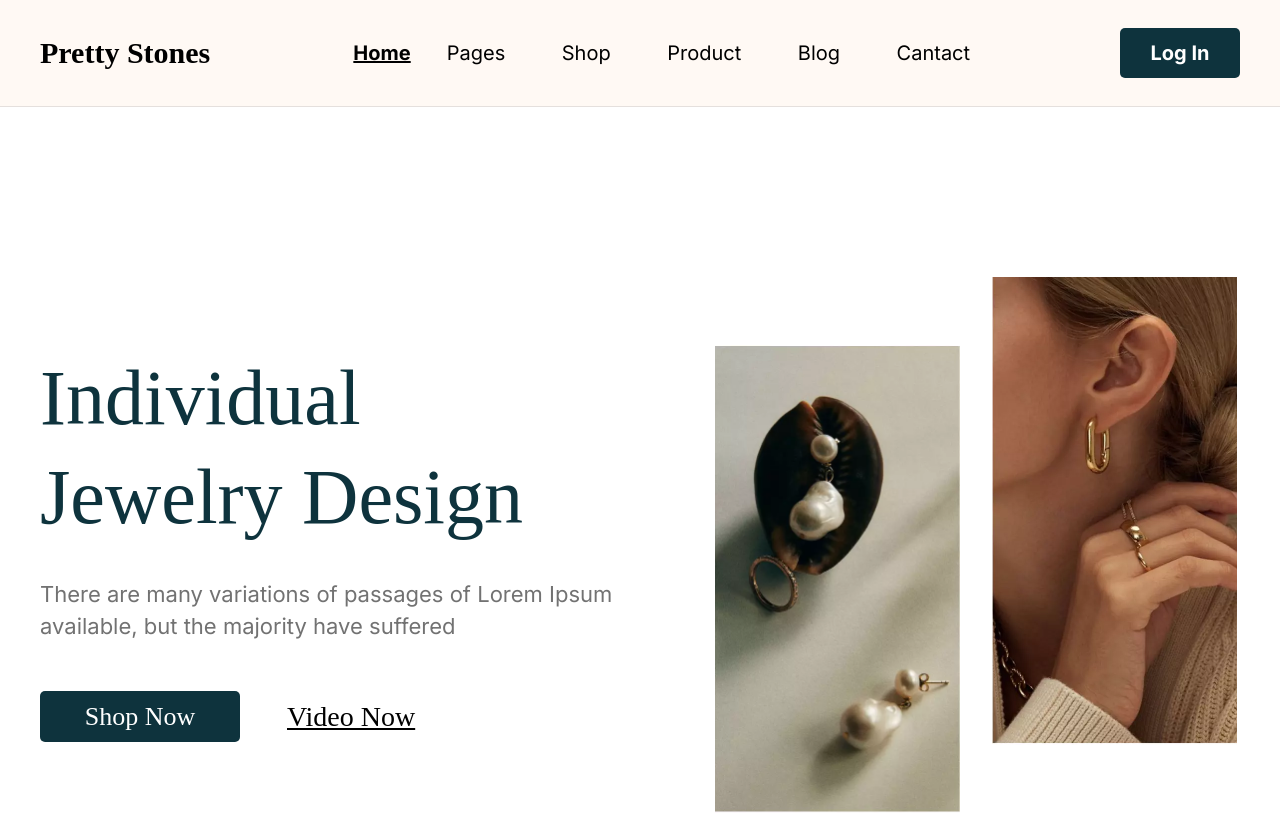
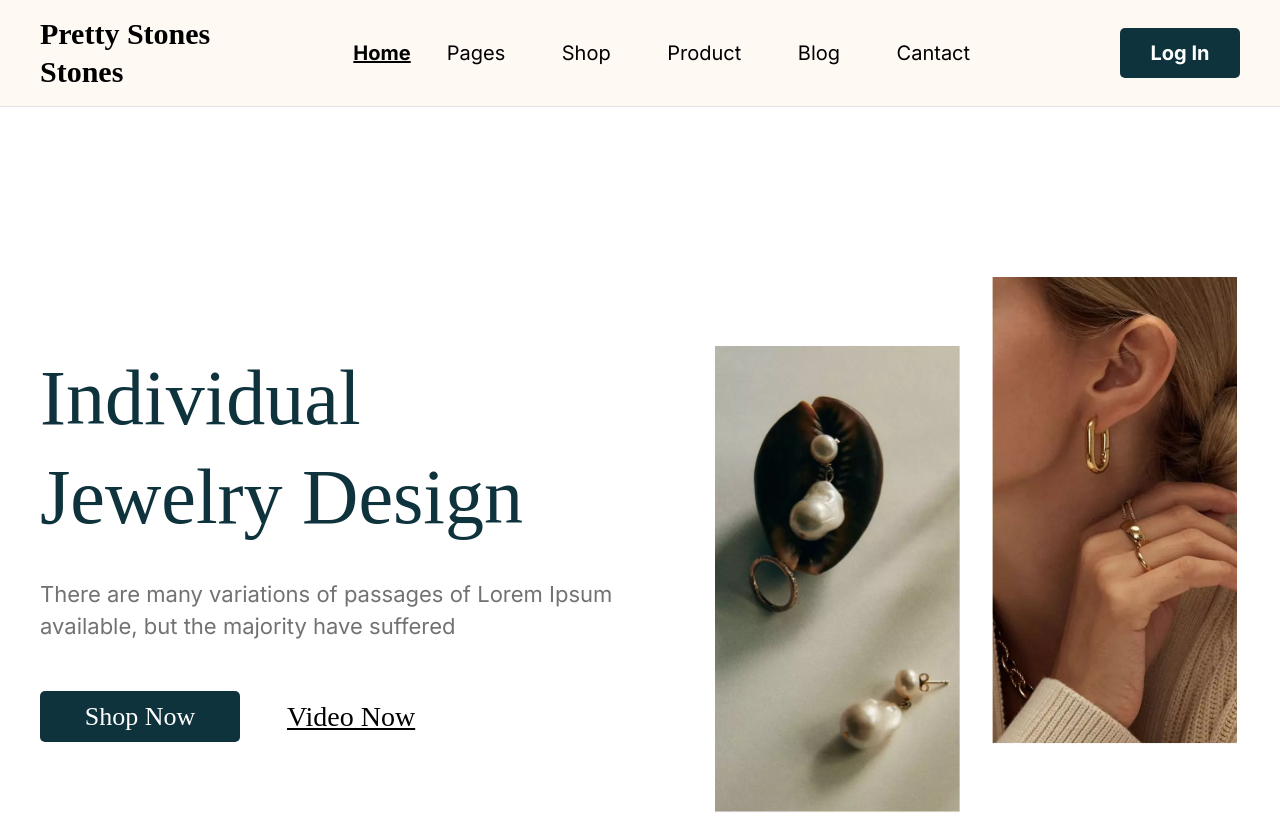
Before and after one commit to Dimka9617/portfolio, a plain HTML site: page stones/index.html in a window 1280 px wide. Shown: the top 816 px of the page. Drawn offline with nearby package versions, Linux system fonts and the light colour scheme; files whose address does not match are found by name; a web font is replaced by a local one.

Commit message:
Update index.html

```diff
--- a/stones/index.html
+++ b/stones/index.html
@@ -14,7 +14,7 @@
 	<div class="wrapper">
 		<header class="header">
 			<div class="header__container">
-				<div class="header__logo">Pretty Stones</div>
+				<div class="header__logo">Pretty Stones Stones</div>
 				<nav class="menu">
 					<ul class="menu__list">
 						<li class="menu__item">
```
